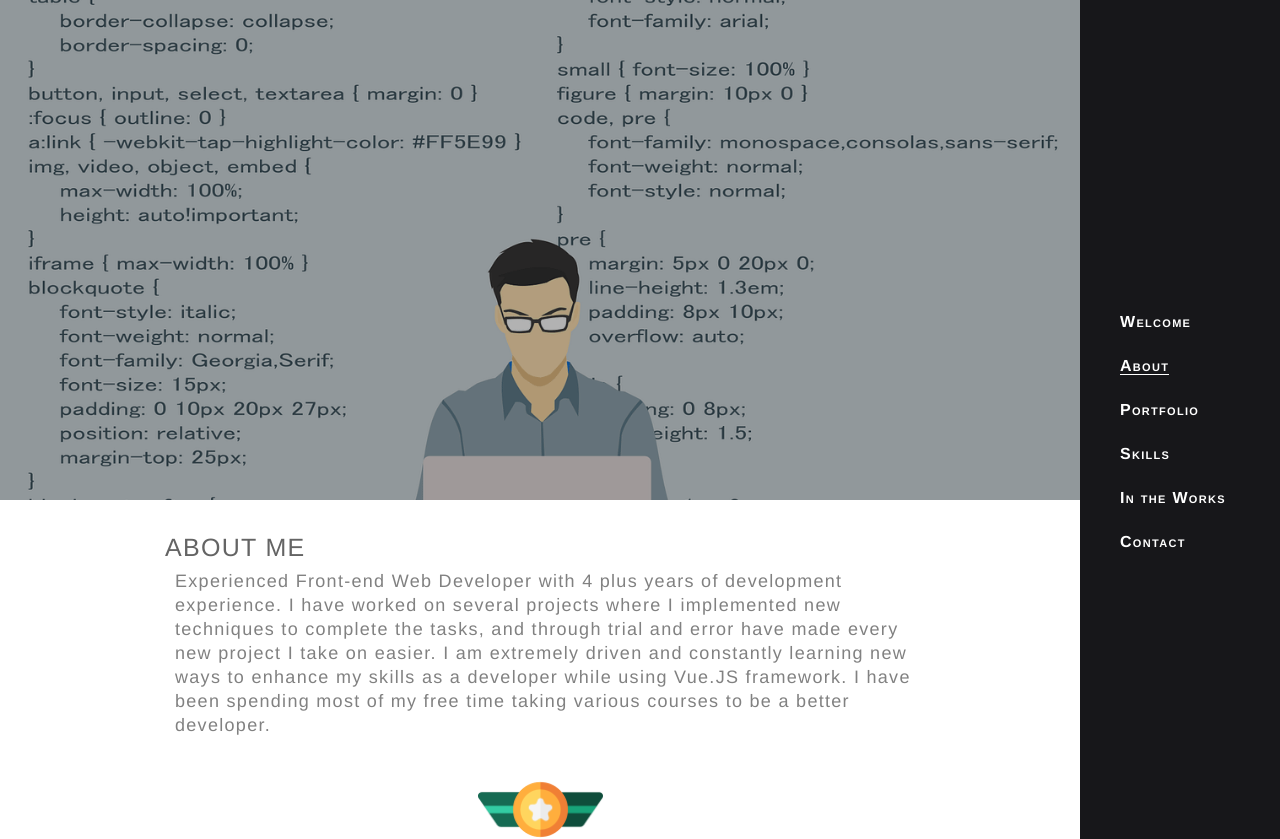
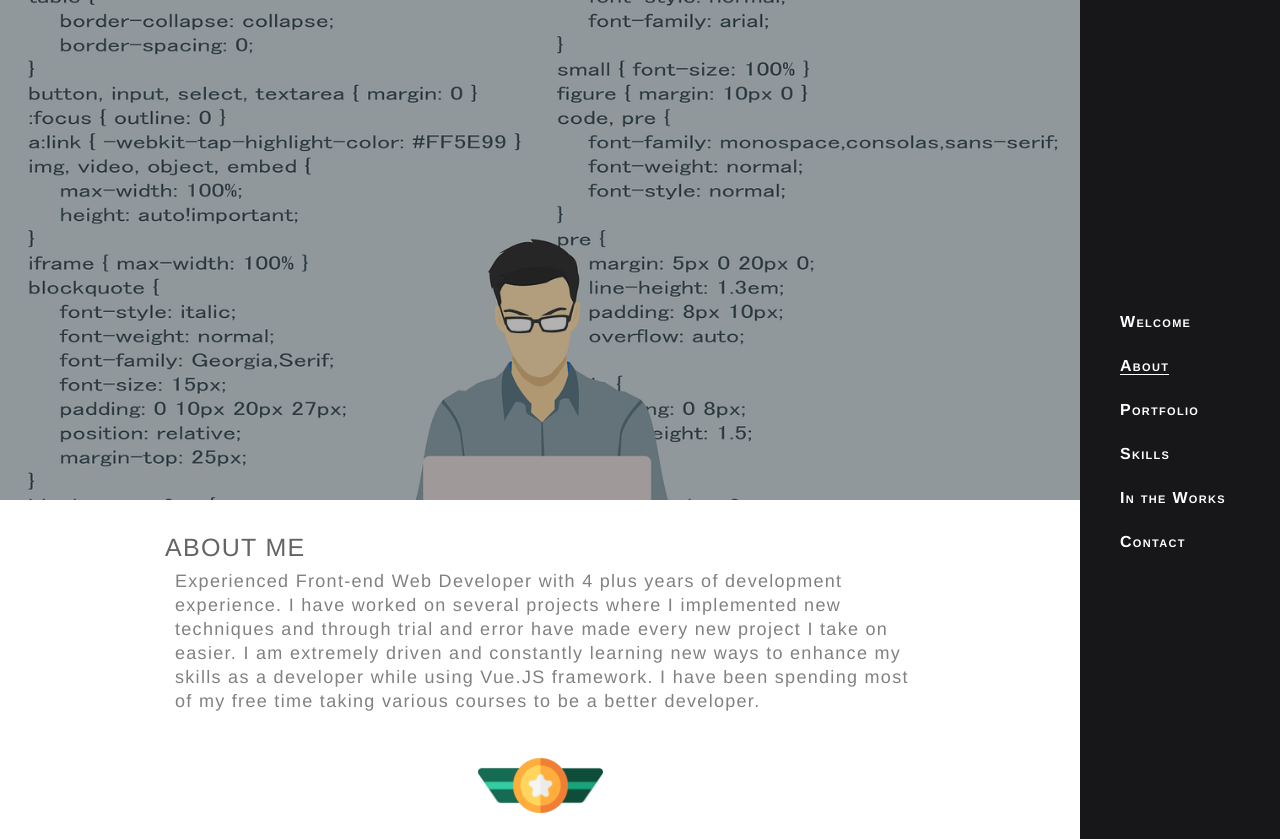
Before and after one commit to APerez89/myportfolio, a Vue app: page /#/About in a window 1280 px wide. Shown: the top 839 px of the page. Built offline with nearby package versions, Linux system fonts and the light colour scheme.

Commit message:
about info update

```diff
--- a/src/views/AboutPage.vue
+++ b/src/views/AboutPage.vue
@@ -5,11 +5,11 @@
       <div class="info">
         <h3>About Me</h3>
         <!-- eslint-disable -->
-        <p>Experienced Front-end Web Developer with 4 plus years of development experience. I have worked on several projects where I implemented new techniques to complete the tasks, and through trial and error have made every new project I take on easier. I am extremely driven and constantly learning new ways to enhance my skills as a developer while using Vue.JS framework. I have been spending most of my free time taking various courses to be a better developer.</p>
+        <p>Experienced Front-end Web Developer with 4 plus years of development experience. I have worked on several projects where I implemented new techniques and through trial and error have made every new project I take on easier. I am extremely driven and constantly learning new ways to enhance my skills as a developer while using Vue.JS framework. I have been spending most of my free time taking various courses to be a better developer.</p>
         <div class="abt-img">
           <img src="/img/icons/badge.png">
         </div>
-        <p>I am currently serving in the Connecticut Air National Guard and have been for 7 years and counting (8 years coming up this January)! My job in the Air National Guard is Supply, and for those of you who are familiar, "you can't fly without supply!" Recently I went away for Airman Leadership School where I learned several techniques on taking care of Airmen, leading Airmen, communication, and overall being the most effective leader. Shortly after graduating I was promoted to the rank of Staff Sergeant (SSgt) and with it taking on new challenges! With one deployment under my belt, and my years of service, I am extremely grateful for all of the experiences I have had and the people I have met, for they have made me a better person, father, and Airman.</p>
+        <p>I am currently serving in the Connecticut Air National Guard and have been for 7 years and counting (8 years coming up this January)! My job in the Air National Guard is Supply, and for those of you who are familiar, "you can't fly without supply!" Recently I went away for Airman Leadership School where I learned several techniques on taking care of Airmen, leading Airmen, communication, and overall how to be the most effective leader. Shortly after graduating I was promoted to the rank of Staff Sergeant (SSgt) and with it taking on new challenges! With one deployment under my belt, and my years of service, I am extremely grateful for all of the experiences I have had and the people I have met, for they have made me a better person, father, and Airman.</p>
       </div>
     </div>
   </div>
```
